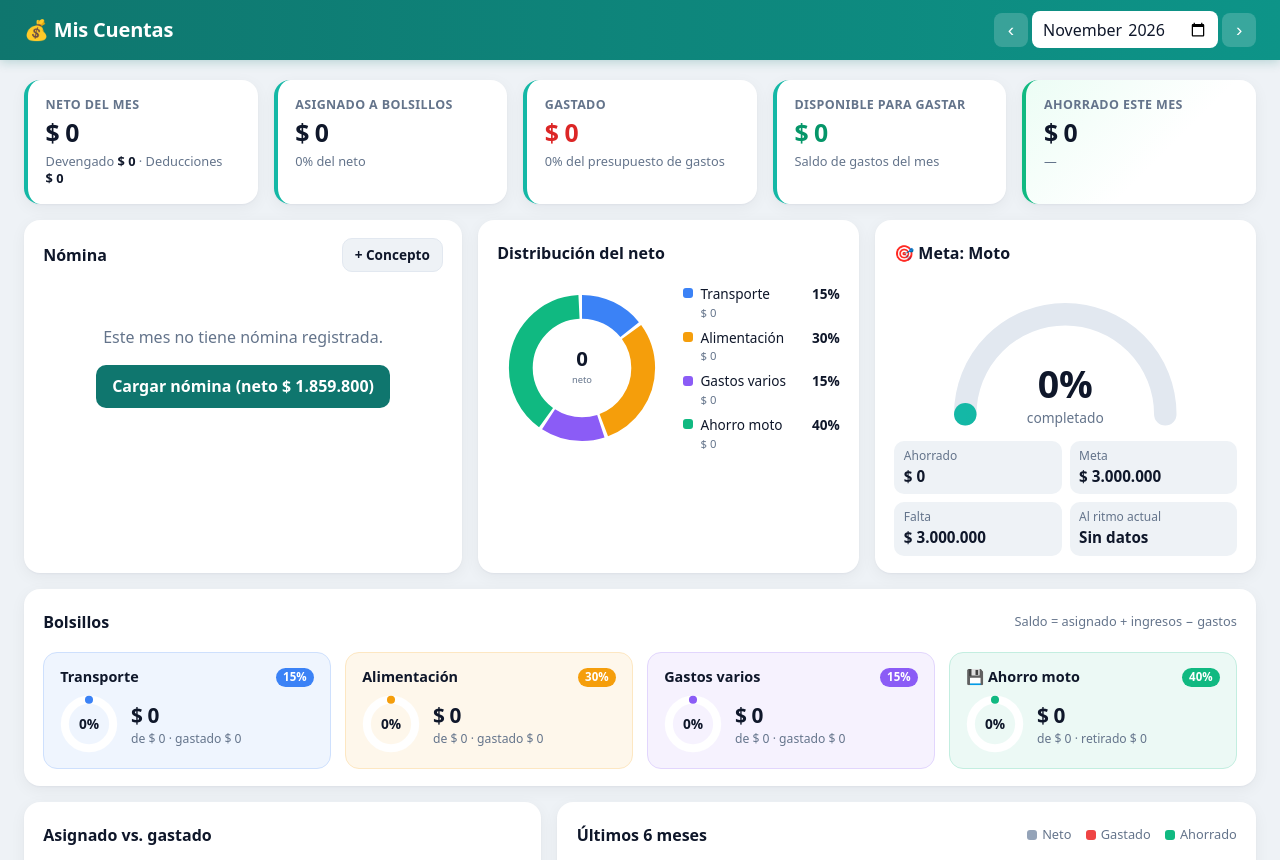
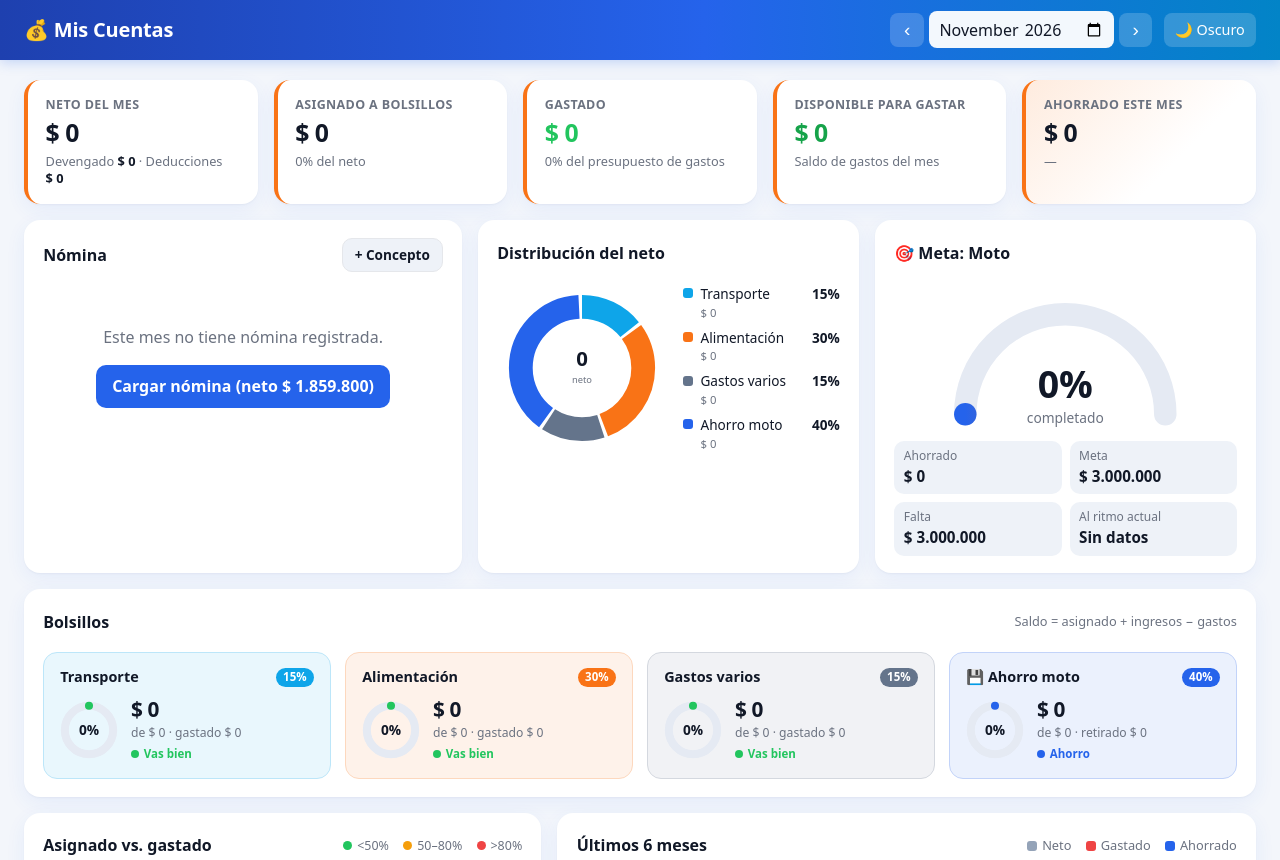
Before and after one commit to Miguediaz811/miscuentas, a plain HTML site: page index.html in a window 1280 px wide. Shown: the top 860 px of the page. Drawn offline with Linux system fonts and the light colour scheme.

Commit message:
Paleta azul/naranja y semáforo de gasto

```diff
--- a/app.js
+++ b/app.js
@@ -30,14 +30,15 @@
 
   const porDefecto = () => ({
     bolsillos: [
-      { id: 'transporte', nombre: 'Transporte', porcentaje: 15, color: '#3b82f6', ahorro: false },
-      { id: 'alimentacion', nombre: 'Alimentación', porcentaje: 30, color: '#f59e0b', ahorro: false },
-      { id: 'varios', nombre: 'Gastos varios', porcentaje: 15, color: '#8b5cf6', ahorro: false },
-      { id: 'moto', nombre: 'Ahorro moto', porcentaje: 40, color: '#10b981', ahorro: true },
+      { id: 'transporte', nombre: 'Transporte', porcentaje: 15, color: '#0ea5e9', ahorro: false },
+      { id: 'alimentacion', nombre: 'Alimentación', porcentaje: 30, color: '#f97316', ahorro: false },
+      { id: 'varios', nombre: 'Gastos varios', porcentaje: 15, color: '#64748b', ahorro: false },
+      { id: 'moto', nombre: 'Ahorro moto', porcentaje: 40, color: '#2563eb', ahorro: true },
     ],
     meta: { nombre: 'Moto', monto: 3000000 },
     nominaBase: NOMINA_INICIAL.map((c) => ({ ...c })),
     meses: {},
+    paletaV3: true,
   });
 
   // ---------- Persistencia ----------
@@ -46,6 +47,13 @@
       const s = JSON.parse(localStorage.getItem(KEY));
       if (s && Array.isArray(s.bolsillos) && s.meses) {
         if (!Array.isArray(s.nominaBase)) s.nominaBase = NOMINA_INICIAL.map((c) => ({ ...c }));
+        // Migra los colores de las paletas anteriores (verde y violeta) a la azul/naranja
+        const viejos = ['#3b82f6', '#38bdf8', '#f59e0b', '#8b5cf6', '#f472b6', '#10b981'];
+        if (!s.paletaV3) {
+          const nuevos = Object.fromEntries(porDefecto().bolsillos.map((b) => [b.id, b.color]));
+          s.bolsillos.forEach((b) => { if (nuevos[b.id] && viejos.includes(b.color)) b.color = nuevos[b.id]; });
+          s.paletaV3 = true;
+        }
         return s;
       }
     } catch (e) { /* datos corruptos o storage no disponible */ }
@@ -120,7 +128,7 @@
     const t = totalesNomina(mes);
     const comp = (mes.conceptos || []).filter((c) => c.monto > 0);
     const totalComp = comp.reduce((s2, c) => s2 + c.monto, 0) || 1;
-    const tonos = { devengado: ['#0f766e', '#14b8a6', '#5eead4', '#99f6e4'], deduccion: ['#dc2626', '#f87171', '#fca5a5', '#fecaca'] };
+    const tonos = { devengado: ['#2563eb', '#0ea5e9', '#60a5fa', '#bae6fd'], deduccion: ['#f97316', '#fb923c', '#fdba74', '#fed7aa'] };
     const idx = { devengado: 0, deduccion: 0 };
     const segs = comp.map((c) => {
       const k = c.tipo === 'deduccion' ? 'deduccion' : 'devengado';
@@ -189,6 +197,8 @@
     $('resAsignado').textContent = fmt(r.asignado);
     $('kpiPctAsignado').textContent = `${neto ? Math.round((r.asignado / neto) * 100) : 0}% del neto`;
     $('resGastado').textContent = fmt(r.gastado);
+    const pctG = r.presupuesto ? (r.gastado / r.presupuesto) * 100 : 0;
+    $('resGastado').style.color = estadoGasto(pctG).color;
     $('kpiPctGastado').textContent = `${r.presupuesto ? Math.round((r.gastado / r.presupuesto) * 100) : 0}% del presupuesto de gastos`;
     $('resDisponible').textContent = fmt(r.disponible);
     $('resDisponible').className = r.disponible < 0 ? 'neg' : 'pos';
@@ -227,20 +237,27 @@
 
     const arco = 'M 20 105 A 80 80 0 0 1 180 105';
     $('chartMeta').innerHTML = `
-      <defs><linearGradient id="gMeta" x1="0" x2="1"><stop offset="0" stop-color="#14b8a6"/><stop offset="1" stop-color="#10b981"/></linearGradient></defs>
-      <path d="${arco}" fill="none" stroke="#e2e8f0" stroke-width="18" stroke-linecap="round"/>
+      <defs><linearGradient id="gMeta" x1="0" x2="1"><stop offset="0" stop-color="#2563eb"/><stop offset="1" stop-color="#f97316"/></linearGradient></defs>
+      <path d="${arco}" fill="none" class="svg-track" stroke-width="18" stroke-linecap="round"/>
       <path d="${arco}" fill="none" stroke="url(#gMeta)" stroke-width="18" stroke-linecap="round"
         pathLength="100" stroke-dasharray="${pct} 100" style="transition:stroke-dasharray .6s"/>
-      <text x="100" y="92" text-anchor="middle" font-size="30" font-weight="800" fill="#0f172a">${pct.toFixed(0)}%</text>
+      <text x="100" y="92" text-anchor="middle" font-size="30" font-weight="800" class="svg-txt">${pct.toFixed(0)}%</text>
       <text x="100" y="112" text-anchor="middle" class="eje">completado</text>`;
+  }
+
+  // Semáforo: verde < 50 %, amarillo < 80 %, rojo ≥ 80 % del bolsillo gastado
+  function estadoGasto(pct) {
+    if (pct >= 80) return { clase: 'alto', color: 'var(--alto)', txt: pct > 100 ? 'Sobregirado' : 'Gasto alto' };
+    if (pct >= 50) return { clase: 'cuidado', color: 'var(--cuidado)', txt: 'Cuidado' };
+    return { clase: 'ok', color: 'var(--ok)', txt: 'Vas bien' };
   }
 
   function anillo(pct, color) {
     return `<svg class="anillo" viewBox="0 0 36 36">
-      <circle cx="18" cy="18" r="15" fill="none" stroke="#fff" stroke-width="5"/>
-      <circle cx="18" cy="18" r="15" fill="none" stroke="${color}" stroke-width="5" stroke-linecap="round"
+      <circle cx="18" cy="18" r="15" fill="none" class="svg-track" stroke-width="5"/>
+      <circle cx="18" cy="18" r="15" fill="none" style="stroke:${color}" stroke-width="5" stroke-linecap="round"
         pathLength="100" stroke-dasharray="${Math.max(0, Math.min(100, pct))} 100" transform="rotate(-90 18 18)"/>
-      <text x="18" y="21" text-anchor="middle" font-size="8.5" font-weight="700" fill="#0f172a">${Math.round(pct)}%</text>
+      <text x="18" y="21" text-anchor="middle" font-size="8.5" font-weight="700" class="svg-txt">${Math.round(pct)}%</text>
     </svg>`;
   }
 
@@ -251,14 +268,17 @@
       const base = c.asignado + c.ingresos;
       // Gasto: % usado. Ahorro: % que se conserva.
       const pct = base > 0 ? (b.ahorro ? (c.saldo / base) * 100 : (c.gastos / base) * 100) : 0;
+      const est = b.ahorro ? null : estadoGasto(pct);
+      const colorAnillo = b.ahorro ? escapar(b.color) : est.color;
       return `
         <article class="bolsillo ${c.saldo < 0 ? 'sobregirado' : ''}" style="--color:${escapar(b.color)}">
           <div class="bolsillo-top"><h3>${b.ahorro ? '💾 ' : ''}${escapar(b.nombre)}</h3><span class="chip">${b.porcentaje}%</span></div>
           <div class="bolsillo-cuerpo">
-            ${anillo(pct, escapar(b.color))}
+            ${anillo(pct, colorAnillo)}
             <div>
               <div class="saldo">${fmt(c.saldo)}</div>
               <div class="detalle">de ${fmt(base)} · ${b.ahorro ? 'retirado' : 'gastado'} ${fmt(c.gastos)}</div>
+              ${est ? `<span class="estado estado-${est.clase}">${est.txt}</span>` : '<span class="estado" style="color:' + escapar(b.color) + '">Ahorro</span>'}
             </div>
           </div>
         </article>`;
@@ -269,7 +289,7 @@
     const neto = netoMes(leerMes(mesActual));
     const libre = Math.max(0, 100 - totalPct());
     const partes = state.bolsillos.map((b) => ({ nombre: b.nombre, color: b.color, pct: Number(b.porcentaje) || 0 }));
-    if (libre > 0) partes.push({ nombre: 'Sin asignar', color: '#cbd5e1', pct: libre });
+    if (libre > 0) partes.push({ nombre: 'Sin asignar', color: '#9ca3af', pct: libre });
     const total = partes.reduce((s, p) => s + p.pct, 0) || 1;
     let off = 0;
     const arcos = partes.map((p) => {
@@ -281,7 +301,7 @@
       return seg;
     }).join('');
     $('chartDistribucion').innerHTML = `${arcos}
-      <text x="100" y="98" text-anchor="middle" font-size="24" font-weight="800" fill="#0f172a">${fmtCorto(neto)}</text>
+      <text x="100" y="98" text-anchor="middle" font-size="24" font-weight="800" class="svg-txt">${fmtCorto(neto)}</text>
       <text x="100" y="118" text-anchor="middle" class="eje">neto</text>`;
     $('leyendaDistribucion').innerHTML = partes.map((p) => `
       <li><i style="background:${escapar(p.color)}"></i><span>${escapar(p.nombre)}</span><b>${p.pct}%</b>
@@ -298,11 +318,11 @@
       return `
         <div class="hbar-fila" title="${escapar(b.nombre)}: ${fmt(c.gastos)} de ${fmt(base)}">
           <span class="hbar-nombre">${escapar(b.nombre)}</span>
-          <div class="hbar-track" style="background:color-mix(in srgb, ${color} 15%, #fff)">
-            <div class="hbar-fill" style="width:${Math.min(100, pct)}%;background:${pct > 100 ? '#dc2626' : color}"></div>
+          <div class="hbar-track" style="background:var(--track)">
+            <div class="hbar-fill" style="width:${Math.min(100, pct)}%;background:${b.ahorro ? color : estadoGasto(pct).color}"></div>
             <span class="hbar-txt">${fmt(c.gastos)} / ${fmt(base)}</span>
           </div>
-          <span class="hbar-pct ${pct > 100 ? 'neg' : ''}">${Math.round(pct)}%</span>
+          <span class="hbar-pct" style="color:${b.ahorro ? 'inherit' : estadoGasto(pct).color}">${Math.round(pct)}%</span>
         </div>`;
     }).join('');
   }
@@ -324,7 +344,7 @@
       svg += `<line class="grid-line" x1="${L}" x2="${W - R}" y1="${yy}" y2="${yy}"/>
         <text class="eje" x="${L - 6}" y="${yy + 4}" text-anchor="end">${fmtCorto(v)}</text>`;
     }
-    const series = [['neto', '#94a3b8'], ['gastado', '#ef4444'], ['ahorro', '#10b981']];
+    const series = [['neto', '#94a3b8'], ['gastado', '#ef4444'], ['ahorro', '#2563eb']];
     datos.forEach((d, i) => {
       const cx = L + gw * i + gw / 2;
       series.forEach(([k, color], j) => {
@@ -334,7 +354,7 @@
           opacity="${d.m === mesActual ? 1 : 0.75}"><title>${nombreMesCorto(d.m)} · ${k}: ${fmt(d[k])}</title></rect>`;
       });
       svg += `<text class="eje" x="${cx}" y="${H - 8}" text-anchor="middle"
-        ${d.m === mesActual ? 'font-weight="700" fill="#0f172a"' : ''}>${nombreMesCorto(d.m)} ${d.m.slice(2, 4)}</text>`;
+        ${d.m === mesActual ? 'font-weight="700" style="fill:var(--texto)"' : ''}>${nombreMesCorto(d.m)} ${d.m.slice(2, 4)}</text>`;
     });
     $('chartHistorico').innerHTML = svg;
   }
@@ -384,8 +404,8 @@
       }
     });
     if (prom) {
-      svg += `<line x1="${L}" x2="${W - R}" y1="${y(prom)}" y2="${y(prom)}" stroke="#0f172a" stroke-dasharray="4 4" opacity=".5"/>
-        <text x="${W - R}" y="${y(prom) - 5}" text-anchor="end" font-size="11" fill="#0f172a" opacity=".7">prom. ${fmtCorto(prom)}</text>`;
+      svg += `<line x1="${L}" x2="${W - R}" y1="${y(prom)}" y2="${y(prom)}" style="stroke:var(--texto)" stroke-dasharray="4 4" opacity=".5"/>
+        <text x="${W - R}" y="${y(prom) - 5}" text-anchor="end" font-size="11" class="svg-txt" opacity=".7">prom. ${fmtCorto(prom)}</text>`;
     }
     if (!total) svg += `<text x="${(W + L) / 2}" y="${H / 2}" text-anchor="middle" class="eje" font-size="13">Sin gastos registrados este mes</text>`;
     $('chartDiario').innerHTML = svg;
@@ -640,6 +660,22 @@
     toast('Datos borrados');
   });
 
+  // ---------- Tema claro / oscuro ----------
+  const TEMA_KEY = 'mis-cuentas-tema';
+  function aplicarTema(t) {
+    document.documentElement.dataset.theme = t;
+    $('btnTema').textContent = t === 'dark' ? '☀️ Claro' : '🌙 Oscuro';
+    document.querySelector('meta[name="theme-color"]').content = t === 'dark' ? '#0b1a3a' : '#1e40af';
+  }
+  $('btnTema').addEventListener('click', () => {
+    const t = document.documentElement.dataset.theme === 'dark' ? 'light' : 'dark';
+    try { localStorage.setItem(TEMA_KEY, t); } catch (e) { /* sin storage */ }
+    aplicarTema(t);
+  });
+  let temaGuardado = null;
+  try { temaGuardado = localStorage.getItem(TEMA_KEY); } catch (e) { /* sin storage */ }
+  aplicarTema(temaGuardado || (matchMedia('(prefers-color-scheme: dark)').matches ? 'dark' : 'light'));
+
   // ---------- Inicio ----------
   ajustarFechaForm();
   abrirConfig();
--- a/index.html
+++ b/index.html
@@ -4,8 +4,9 @@
   <meta charset="UTF-8">
   <meta name="viewport" content="width=device-width, initial-scale=1.0">
   <title>Mis Cuentas · Dashboard</title>
-  <meta name="theme-color" content="#0f766e">
+  <meta name="theme-color" content="#1e40af">
   <link rel="stylesheet" href="styles.css">
+  <script>try{var t=localStorage.getItem("mis-cuentas-tema");document.documentElement.dataset.theme=t||(matchMedia("(prefers-color-scheme: dark)").matches?"dark":"light")}catch(e){}</script>
 </head>
 <body>
   <header class="topbar">
@@ -14,6 +15,7 @@
       <button id="mesPrev" class="btn-icon" aria-label="Mes anterior">‹</button>
       <input type="month" id="mesInput" aria-label="Mes">
       <button id="mesNext" class="btn-icon" aria-label="Mes siguiente">›</button>
+      <button id="btnTema" class="btn-tema" type="button" aria-label="Cambiar tema">🌙 Oscuro</button>
     </div>
   </header>
 
@@ -22,7 +24,7 @@
     <section class="kpis">
       <div class="kpi"><small>Neto del mes</small><strong id="netoTotal">$0</strong><span class="kpi-sub">Devengado <b id="totDevengado">$0</b> · Deducciones <b id="totDeducciones">$0</b></span></div>
       <div class="kpi"><small>Asignado a bolsillos</small><strong id="resAsignado">$0</strong><span class="kpi-sub" id="kpiPctAsignado">0% del neto</span></div>
-      <div class="kpi"><small>Gastado</small><strong id="resGastado" class="neg">$0</strong><span class="kpi-sub" id="kpiPctGastado">0% del presupuesto</span></div>
+      <div class="kpi"><small>Gastado</small><strong id="resGastado">$0</strong><span class="kpi-sub" id="kpiPctGastado">0% del presupuesto</span></div>
       <div class="kpi"><small>Disponible para gastar</small><strong id="resDisponible" class="pos">$0</strong><span class="kpi-sub" id="kpiDiario">—</span></div>
       <div class="kpi kpi-ahorro"><small>Ahorrado este mes</small><strong id="kpiAhorroMes">$0</strong><span class="kpi-sub" id="kpiAhorroSub">—</span></div>
     </section>
@@ -70,7 +72,7 @@
     <!-- Fila 2: gráficos -->
     <section class="fila fila-2">
       <article class="card">
-        <div class="card-head"><h2>Asignado vs. gastado</h2></div>
+        <div class="card-head"><h2>Asignado vs. gastado</h2><span class="leyenda-semaforo"><span><i style="background:var(--ok)"></i>&lt;50%</span><span><i style="background:var(--cuidado)"></i>50–80%</span><span><i style="background:var(--alto)"></i>&gt;80%</span></span></div>
         <div id="chartBolsillos" class="hbars"></div>
       </article>
       <article class="card">
@@ -79,7 +81,7 @@
           <ul class="leyenda leyenda-inline">
             <li><i style="background:#94a3b8"></i>Neto</li>
             <li><i style="background:#ef4444"></i>Gastado</li>
-            <li><i style="background:#10b981"></i>Ahorrado</li>
+            <li><i style="background:#2563eb"></i>Ahorrado</li>
           </ul>
         </div>
         <svg id="chartHistorico" viewBox="0 0 600 230" role="img" aria-label="Histórico de los últimos 6 meses"></svg>
--- a/styles.css
+++ b/styles.css
@@ -1,16 +1,63 @@
 :root {
-  --bg: #eef2f6;
+  color-scheme: light;
+  --bg: #f3f6fb;
   --card: #ffffff;
-  --texto: #0f172a;
-  --suave: #64748b;
-  --borde: #e2e8f0;
-  --primario: #0f766e;
-  --primario-2: #14b8a6;
-  --pos: #059669;
+  --card-2: #eef2f8;
+  --input: #ffffff;
+  --texto: #111827;
+  --suave: #6b7280;
+  --borde: #e5e7eb;
+  --track: #e5eaf3;
+  --primario: #2563eb;
+  --primario-2: #f97316;
+  --pos: #16a34a;
   --neg: #dc2626;
+  --ok: #22c55e;
+  --cuidado: #f59e0b;
+  --alto: #ef4444;
+  --aviso-bg: #fef3c7;
+  --aviso-tx: #92400e;
+  --peligro-bg: #ffe4e6;
+  --header: linear-gradient(90deg, #1e40af, #2563eb 55%, #0284c7);
   --radio: 16px;
-  --sombra: 0 1px 2px rgba(15,23,42,.04), 0 4px 16px rgba(15,23,42,.05);
+  --sombra: 0 1px 2px rgba(17,24,39,.04), 0 6px 20px rgba(37,99,235,.07);
 }
+
+[data-theme="dark"] {
+  color-scheme: dark;
+  --bg: #0a0f1c;
+  --card: #111827;
+  --card-2: #1a2234;
+  --input: #172033;
+  --texto: #e5e7eb;
+  --suave: #9ca3af;
+  --borde: #253047;
+  --track: #1f2a40;
+  --primario: #60a5fa;
+  --primario-2: #fb923c;
+  --pos: #4ade80;
+  --neg: #f87171;
+  --ok: #4ade80;
+  --cuidado: #fbbf24;
+  --alto: #f87171;
+  --aviso-bg: #3b2a0a;
+  --aviso-tx: #fcd34d;
+  --peligro-bg: #3f1420;
+  --header: linear-gradient(90deg, #0b1a3a, #1e3a8a 60%, #075985);
+  --sombra: 0 1px 2px rgba(0,0,0,.3), 0 6px 20px rgba(0,0,0,.35);
+}
+
+body { transition: background .25s, color .25s; }
+.card, .kpi { transition: background .25s; }
+.btn-tema {
+  background: rgba(255,255,255,.18); color: #fff; border: 0; height: 2.1rem; padding: 0 .7rem;
+  border-radius: 8px; cursor: pointer; font: inherit; font-size: .9rem; margin-left: .4rem;
+}
+.btn-tema:hover { background: rgba(255,255,255,.3); }
+.svg-txt { fill: var(--texto); }
+.svg-track { stroke: var(--track); }
+.svg-ring-bg { stroke: var(--card); }
+.grid-line { stroke: var(--borde); }
 
 * { box-sizing: border-box; }
 body {
@@ -26,12 +73,12 @@ h3 { font-size: .92rem; margin-bottom: .4rem; }
   position: sticky; top: 0; z-index: 10;
   display: flex; align-items: center; justify-content: space-between; gap: 1rem;
   padding: .7rem 1.5rem;
-  background: linear-gradient(90deg, #0f766e, #0d9488); color: #fff;
-  box-shadow: 0 2px 10px rgba(15,118,110,.25);
+  background: var(--header); color: #fff;
+  box-shadow: 0 2px 12px rgba(37,99,235,.25);
 }
 .marca { font-size: 1.25rem; font-weight: 800; letter-spacing: -.01em; }
 .mes-nav { display: flex; align-items: center; gap: .3rem; }
-.mes-nav input { border: 0; border-radius: 8px; padding: .4rem .6rem; font: inherit; width: auto; }
+.mes-nav input { background: rgba(255,255,255,.95); color: #111827; border: 0; border-radius: 8px; padding: .4rem .6rem; font: inherit; width: auto; }
 .btn-icon {
   background: rgba(255,255,255,.18); color: #fff; border: 0;
   width: 2.1rem; height: 2.1rem; border-radius: 8px; font-size: 1.2rem; cursor: pointer;
@@ -66,25 +113,25 @@ h3 { font-size: .92rem; margin-bottom: .4rem; }
 .kpi strong { font-size: 1.55rem; font-weight: 800; letter-spacing: -.02em; white-space: nowrap; }
 .kpi-sub { color: var(--suave); font-size: .8rem; }
 .kpi-sub b { color: var(--texto); font-weight: 600; }
-.kpi-ahorro { border-left-color: #10b981; background: linear-gradient(135deg, #ecfdf5, #fff 60%); }
+.kpi-ahorro { border-left-color: var(--primario-2); background: linear-gradient(135deg, color-mix(in srgb, var(--primario-2) 14%, var(--card)), var(--card) 65%); }
 
 .pos { color: var(--pos); }
 .neg { color: var(--neg); }
-.aviso { margin: 0; padding: .55rem .9rem; border-radius: 10px; background: #fef3c7; color: #92400e; font-size: .9rem; }
+.aviso { margin: 0; padding: .55rem .9rem; border-radius: 10px; background: var(--aviso-bg); color: var(--aviso-tx); font-size: .9rem; }
 
 /* ---------- Formularios ---------- */
 input, select {
   font: inherit; padding: .55rem .65rem; border: 1px solid var(--borde); border-radius: 9px;
-  background: #fff; color: var(--texto); width: 100%;
+  background: var(--input); color: var(--texto); width: 100%;
 }
 input:focus, select:focus { outline: 2px solid var(--primario-2); outline-offset: 1px; }
 .btn {
-  font: inherit; font-weight: 600; cursor: pointer; background: var(--primario); color: #fff;
+  font: inherit; font-weight: 600; cursor: pointer; background: #2563eb; color: #fff;
   border: 0; padding: .65rem 1rem; border-radius: 10px; text-align: center; display: inline-block;
 }
 .btn:hover { filter: brightness(1.08); }
-.btn-sec { background: var(--bg); color: var(--texto); border: 1px solid var(--borde); }
-.btn-peligro { background: #fee2e2; color: var(--neg); }
+.btn-sec { background: var(--card-2); color: var(--texto); border: 1px solid var(--borde); }
+.btn-peligro { background: var(--peligro-bg); color: var(--neg); }
 .btn-peq { padding: .4rem .75rem; font-size: .85rem; }
 .select-peq { width: auto; padding: .35rem .5rem; font-size: .85rem; }
 .btn-borrar { background: none; border: 0; color: var(--suave); cursor: pointer; font-size: 1rem; padding: .25rem; }
@@ -109,7 +156,7 @@ input:focus, select:focus { outline: 2px solid var(--primario-2); outline-offset
 .meta-wrap { display: flex; flex-direction: column; gap: .5rem; }
 .meta-wrap svg { width: 100%; max-height: 150px; }
 .meta-datos { display: grid; grid-template-columns: 1fr 1fr; gap: .5rem; }
-.meta-datos div { background: var(--bg); border-radius: 10px; padding: .45rem .6rem; }
+.meta-datos div { background: var(--card-2); border-radius: 10px; padding: .45rem .6rem; }
 .meta-datos small { display: block; color: var(--suave); font-size: .75rem; }
 .meta-datos strong { font-size: .95rem; }
 
@@ -117,8 +164,8 @@ input:focus, select:focus { outline: 2px solid var(--primario-2); outline-offset
 .bolsillos { display: grid; grid-template-columns: repeat(auto-fit, minmax(210px, 1fr)); gap: .9rem; }
 .bolsillo {
   border-radius: 14px; padding: .9rem 1rem; position: relative; overflow: hidden;
-  background: color-mix(in srgb, var(--color) 8%, #fff);
-  border: 1px solid color-mix(in srgb, var(--color) 25%, #fff);
+  background: color-mix(in srgb, var(--color) 9%, var(--card));
+  border: 1px solid color-mix(in srgb, var(--color) 28%, var(--card));
 }
 .bolsillo-top { display: flex; justify-content: space-between; align-items: center; }
 .bolsillo-top h3 { margin: 0; font-size: .9rem; }
@@ -143,15 +190,15 @@ input:focus, select:focus { outline: 2px solid var(--primario-2); outline-offset
 svg { display: block; width: 100%; height: auto; overflow: visible; }
 svg text { font-family: inherit; }
 .eje { fill: var(--suave); font-size: 11px; }
-.grid-line { stroke: var(--borde); stroke-width: 1; }
+.grid-line { stroke-width: 1; }
 
 /* ---------- Formulario movimiento ---------- */
 .form-mov { display: grid; gap: .55rem; }
-.tipo-toggle { display: grid; grid-template-columns: 1fr 1fr; background: var(--bg); border-radius: 10px; padding: 3px; }
+.tipo-toggle { display: grid; grid-template-columns: 1fr 1fr; background: var(--card-2); border-radius: 10px; padding: 3px; }
 .tipo-toggle label { cursor: pointer; }
 .tipo-toggle input { position: absolute; opacity: 0; pointer-events: none; width: auto; }
 .tipo-toggle span { display: block; text-align: center; padding: .4rem; border-radius: 8px; font-weight: 600; font-size: .88rem; color: var(--suave); }
-.tipo-toggle input:checked + span { background: #fff; color: var(--texto); box-shadow: 0 1px 3px rgba(0,0,0,.1); }
+.tipo-toggle input:checked + span { background: var(--card); color: var(--texto); box-shadow: 0 1px 3px rgba(0,0,0,.1); }
 
 /* ---------- Lista ---------- */
 .lista { list-style: none; margin: 0; padding: 0; max-height: 260px; overflow-y: auto; }
@@ -179,7 +226,7 @@ svg text { font-family: inherit; }
 
 .toast {
   position: fixed; left: 50%; bottom: 1.25rem; transform: translateX(-50%) translateY(200%);
-  background: var(--texto); color: #fff; padding: .65rem 1rem; border-radius: 10px;
+  background: var(--texto); color: var(--bg); padding: .65rem 1rem; border-radius: 10px;
   transition: transform .25s ease, visibility .25s; pointer-events: none; z-index: 20; visibility: hidden;
 }
 .toast.visible { transform: translateX(-50%) translateY(0); visibility: visible; }
@@ -220,3 +267,16 @@ svg text { font-family: inherit; }
 .comp-leyenda i { width: 9px; height: 9px; border-radius: 2px; flex: none; }
 .comp-leyenda b { margin-left: auto; color: var(--texto); font-weight: 600; white-space: nowrap; }
 @media (max-width: 520px) { .comp-leyenda { grid-template-columns: 1fr; } }
+
+[data-theme="dark"] .mes-nav input { background: rgba(255,255,255,.12); color: #fff; }
+@media (max-width: 520px) { .btn-tema { padding: 0 .5rem; font-size: .8rem; margin-left: .2rem; } }
+
+/* ---------- Semáforo de gasto ---------- */
+.estado { display: inline-flex; align-items: center; gap: .3rem; font-size: .72rem; font-weight: 700; margin-top: .2rem; }
+.estado::before { content: ""; width: 8px; height: 8px; border-radius: 50%; background: currentColor; }
+.estado-ok { color: var(--ok); }
+.estado-cuidado { color: var(--cuidado); }
+.estado-alto { color: var(--alto); }
+.leyenda-semaforo { display: flex; gap: .9rem; font-size: .78rem; color: var(--suave); }
+.leyenda-semaforo span { display: inline-flex; align-items: center; gap: .3rem; }
+.leyenda-semaforo i { width: 9px; height: 9px; border-radius: 50%; }
```
Also changed, not shown: Claude outputs/desk-dark.png, Claude outputs/desk-light.png.
